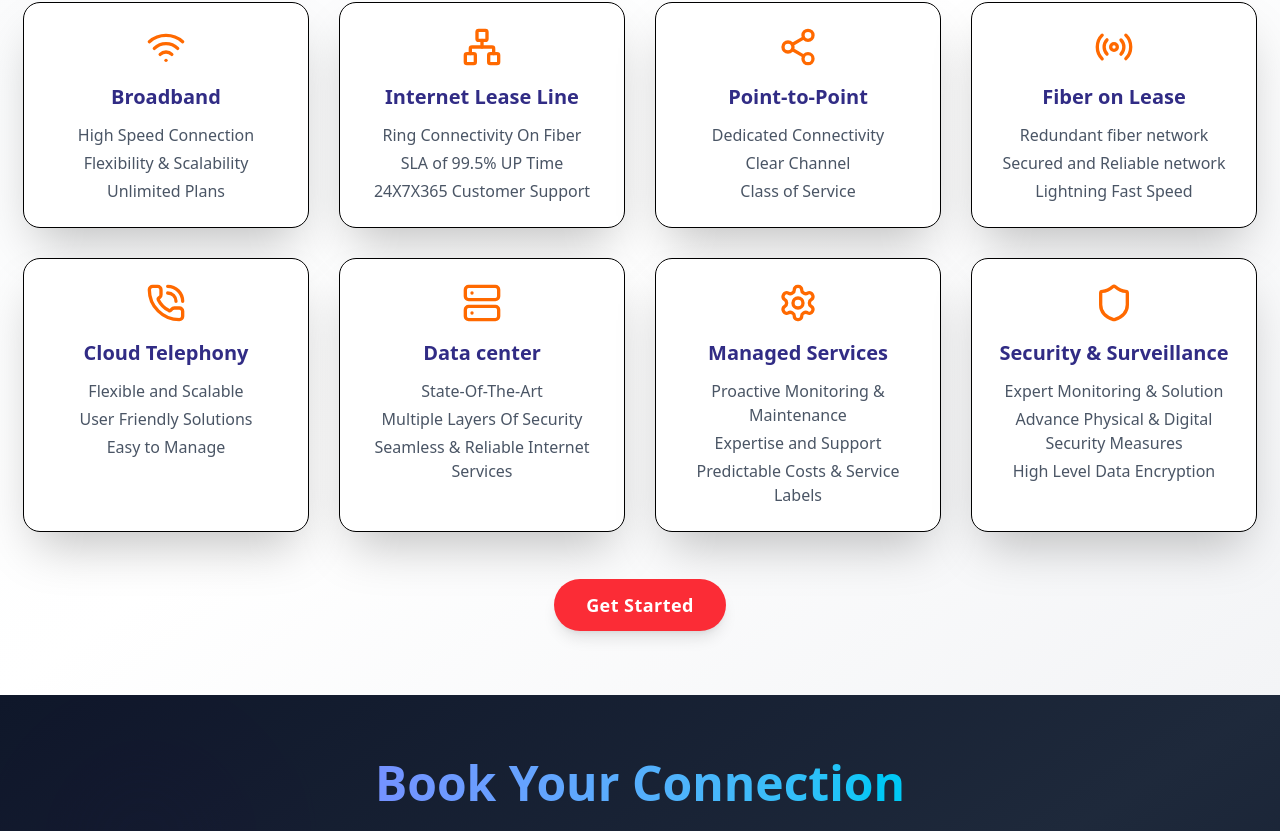
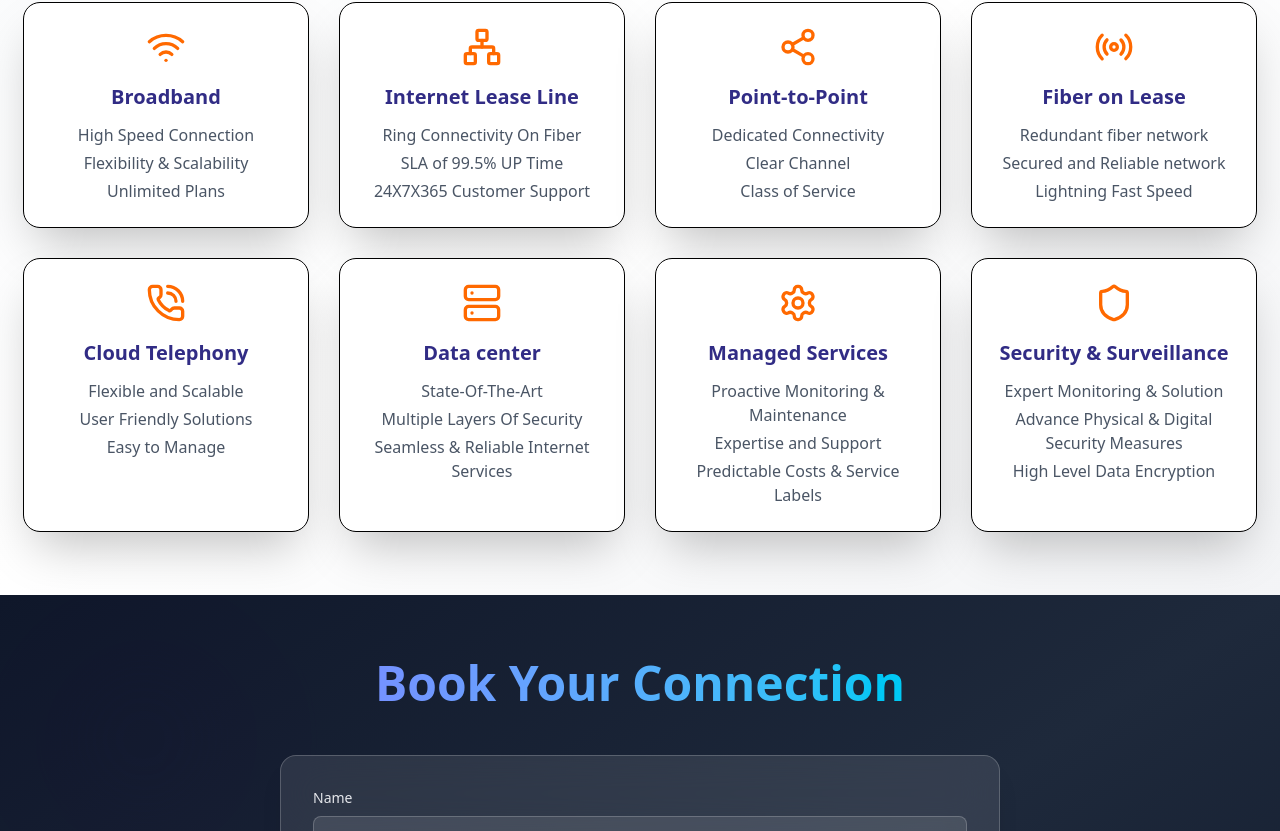
Before and after one commit to Devendra2015308/Anonet, a React (Vite) app: page / in a window 1280 px wide. Shown: the part 2847-3678 px from the top of the page. Built offline with nearby package versions, Linux system fonts and the light colour scheme.

Commit message:
refactor: update button elements to anchor tags for navigation consistency

```diff
--- a/src/components/About.jsx
+++ b/src/components/About.jsx
@@ -91,13 +91,14 @@ const WhyChooseUs = () => {
         </div>
 
         {/* CTA button */}
-        <motion.button
+        <motion.a
+          href="#booking"
           whileHover={{ scale: 1.05 }}
           whileTap={{ scale: 0.95 }}
-          className="mt-10 bg-red-500 hover:bg-red-600 text-white text-lg font-semibold px-8 py-3 rounded-lg shadow-lg transition"
+          className="mt-10 inline-block bg-red-500 hover:bg-red-600 text-white text-lg font-semibold px-8 py-3 rounded-lg shadow-lg transition"
         >
           Get Started
-        </motion.button>
+        </motion.a>
       </div>
     </section>
   );
--- a/src/components/Hero.jsx
+++ b/src/components/Hero.jsx
@@ -50,7 +50,7 @@ const Hero = () => {
           WiFi Solutions.
         </p>
         <a
-          href="#contact"
+          href="#booking"
           className="relative inline-block text-xl font-semibold text-white px-6 py-3 rounded-full transition-all duration-300 ease-in-out bg-gradient-to-r from-[#2D336B] to-[#3B5998] shadow-md hover:from-[#4A6FD6] hover:to-[#1A3E8D] hover:shadow-xl hover:scale-105 focus:outline-none focus:ring-4 focus:ring-blue-300"
         >
           <span className="relative z-10">Book a Service</span>
--- a/src/components/OurServices.jsx
+++ b/src/components/OurServices.jsx
@@ -103,7 +103,10 @@ const cardVariants = {
 
 const ServicesSection = () => {
   return (
-    <section id="services" className="py-16 bg-gradient-to-br from-gray-50 via-white to-gray-100 relative">
+    <section
+      id="services"
+      className="py-16 bg-gradient-to-br from-gray-50 via-white to-gray-100 relative"
+    >
       {/* Header */}
       <motion.div
         initial={{ opacity: 0, y: -30 }}
@@ -151,23 +154,6 @@ const ServicesSection = () => {
           </motion.div>
         ))}
       </motion.div>
-
-      {/* Button */}
-      <motion.div
-        initial={{ opacity: 0, scale: 0.8 }}
-        whileInView={{ opacity: 1, scale: 1 }}
-        transition={{ duration: 0.7 }}
-        viewport={{ once: true }}
-        className="flex justify-center mt-12"
-      >
-        <motion.button
-          whileHover={{ scale: 1.1 }}
-          whileTap={{ scale: 0.95 }}
-          className="bg-red-500 hover:bg-red-600 text-white text-lg px-8 py-3 rounded-full shadow-lg font-semibold tracking-wide transition"
-        >
-          Get Started
-        </motion.button>
-      </motion.div>
     </section>
   );
 };
```
